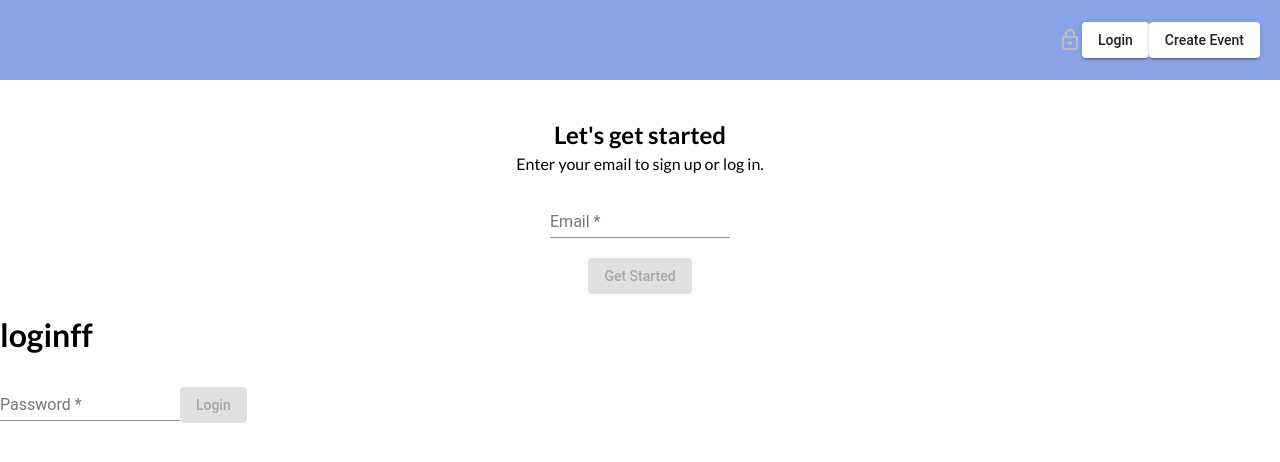
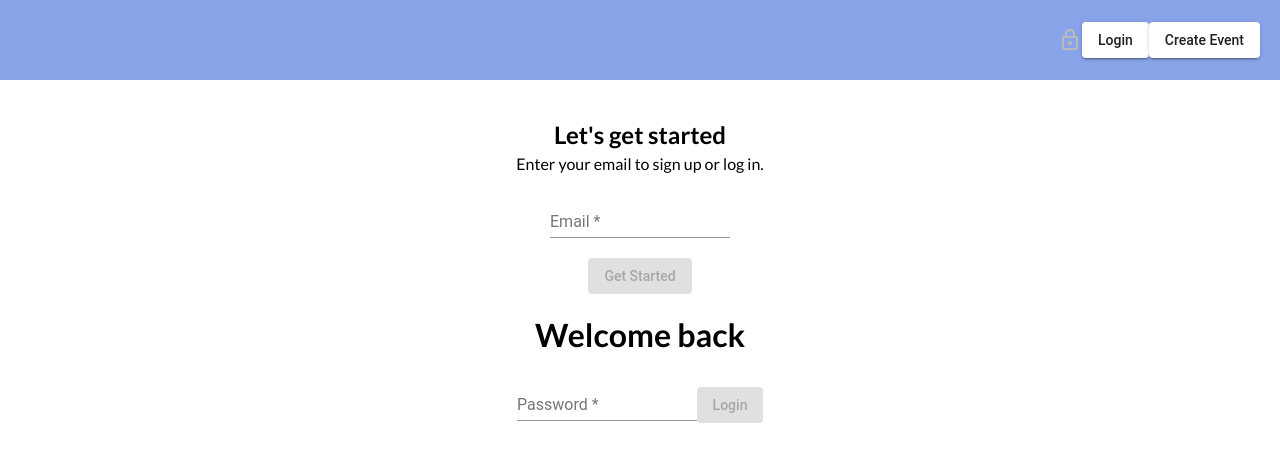
Before and after one commit to krychuq1/final-dec2017-ui, an Angular app: page /user/login in a window 1280 px wide. Shown: the top 462 px of the page. Built offline with nearby package versions, Linux system fonts and the light colour scheme.

Commit message:
last build

```diff
--- a/src/app/components/user-login/user-login.component.ts
+++ b/src/app/components/user-login/user-login.component.ts
@@ -38,14 +38,14 @@ export class UserLoginComponent {
         this.userService.getToken(user).subscribe(res => {
             console.log('token: ', res);
             const localUserData = {
-                token: res.token,
+                token: res['token'],
                 email: user.email
             }
             // save token in localstorage
             localStorage.setItem('user', JSON.stringify(localUserData));
             this.userValidation = false;
             this.appComponent.checkLocalStorage();
-            this.router.navigateByUrl('?1');
+            this.router.navigateByUrl('');
         }, (err: HttpErrorResponse) => {
             if (err.error instanceof Error) {
                 this.userValidation = true;
--- a/src/app/components/user-login/user-login.html
+++ b/src/app/components/user-login/user-login.html
@@ -1,4 +1,6 @@
-<h1>loginff</h1>
+<div class="userLogin">
+
+<h1>Welcome back</h1>
 
 <form class="user-form"  [formGroup]="loginForm" (ngSubmit)="login()" >
     <mat-form-field class="example-full-width">
@@ -15,3 +17,4 @@
 </form>
 
 <p *ngIf="userValidation">Username or password is incorrect!</p>
+</div>
--- a/src/app/components/user-login/user-login.scss
+++ b/src/app/components/user-login/user-login.scss
@@ -0,0 +1,5 @@
+.userLogin {
+  display: flex;
+flex-direction: column;
+align-items: center;
+}
--- a/src/app/pages/user/user.component.ts
+++ b/src/app/pages/user/user.component.ts
@@ -13,6 +13,7 @@ export class UserComponent {
   emailForm: FormGroup;
   emailControler;
   EMAIL_PATTERN = /^[a-z]+[a-z0-9._]+@[a-z]+\.[a-z.]{2,5}$/;
+  processing: boolean;
 
   constructor(private formBuilder: FormBuilder, private userService: UserService, private router: Router) {
     this.buildForm();
@@ -26,6 +27,7 @@ export class UserComponent {
   }
 
   public onSubmitForm() {
+    this.processing = true;
     // make a call to api to check if email exits
     this.userService.checkIfUserExists(this.emailControler.value).subscribe(res => {
       this.router.navigateByUrl('/user/login');
--- a/src/app/pages/user/user.html
+++ b/src/app/pages/user/user.html
@@ -1,4 +1,4 @@
-<div class="userPage">
+<div class="userPage" *ngIf="!processing">
   <h1>Let's get started</h1>
   <p>Enter your email to sign up or log in.</p>
 
@@ -14,4 +14,5 @@
 
   </form>
 </div>
+
 <router-outlet></router-outlet>
--- a/src/app/services/user.service.ts
+++ b/src/app/services/user.service.ts
@@ -9,7 +9,7 @@ import 'rxjs/add/observable/of';
 
 @Injectable()
 export class UserService {
-    userUpdates:EventEmitter = new EventEmitter();
+    userUpdates: EventEmitter<UserModel> = new EventEmitter();
     user: UserModel;
     url = 'http://localhost:7777/users/';
    /* myBool$: Observable<boolean>;
@@ -37,7 +37,7 @@ export class UserService {
         // return the res from api call
         return this.http.get(url, {headers: headers});
     }
-    setUser(obj){
+    setUser(obj) {
         this.user = new UserModel(obj.firstName, obj.lastName, obj.email, obj.isAdmin);
         /*this.myBool$ = Observable.of(true);
         console.log('inside set user! ', this.myBool$);
```
